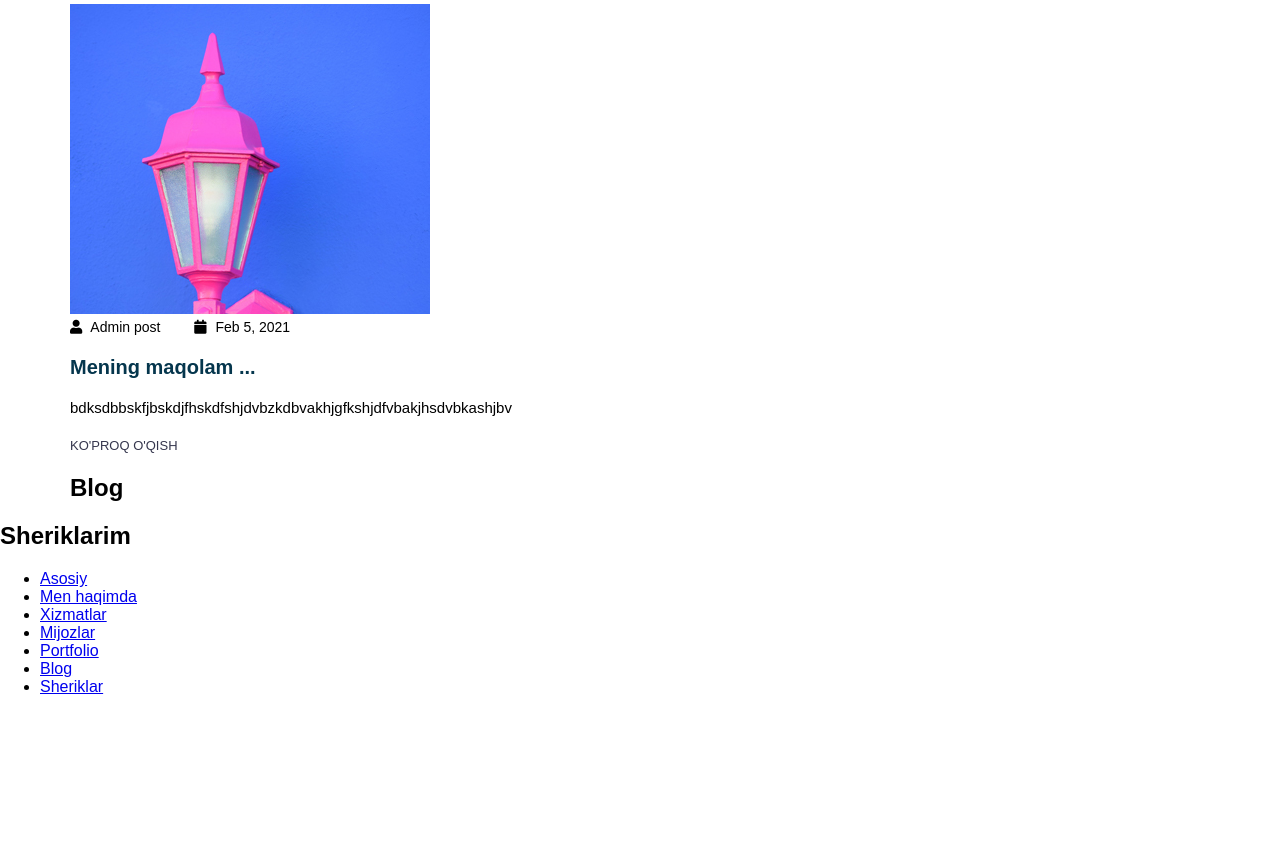
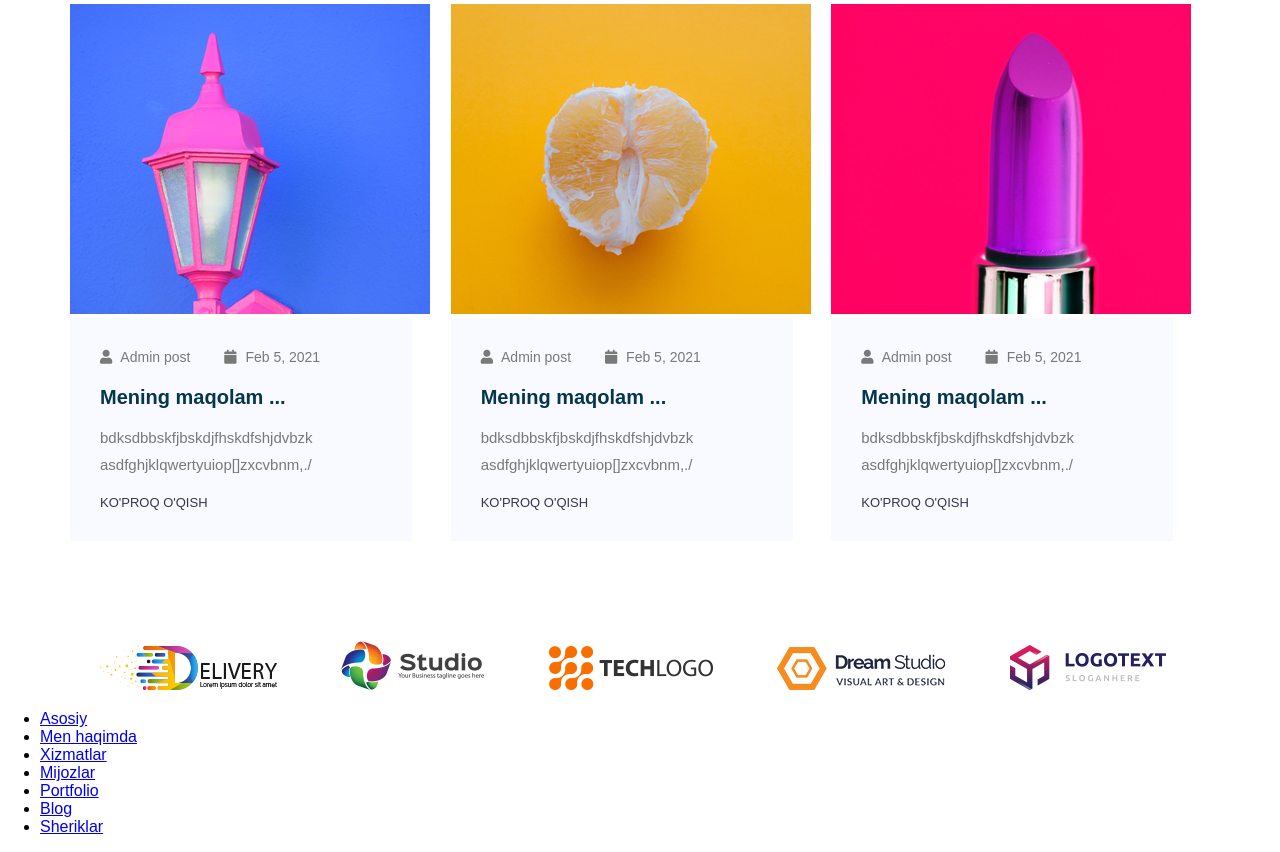
Before and after one commit to YusupboyevNurullo/portfolio, a plain HTML site: page index.html in a window 1280 px wide. Shown: the part 4612-5464 px from the top of the page. Before the commit the page ends 5324 px from the top, so only its background shows below. Drawn offline with Linux system fonts and the light colour scheme.

Commit message:
blog qismini ishladim
blog qismini yozdim va azgincha boshqa joylarga ham o'zgartirishlar kiritdim

```diff
--- a/css/main.css
+++ b/css/main.css
@@ -431,10 +431,6 @@ body {
     padding-top: 100px;
 }
 
-.bolg-item__image img {
-    width: 100%;
-}
-
 .blog-items {
     margin-top: 50px;
 }
@@ -446,10 +442,22 @@ body {
     box-sizing: border-box;
 }
 
-.blog-items__info {
+.blog-item:hover {
+    box-shadow: 0px 10px 20px rgb(5 54 77 / 10%);
+}
+
+.blog-item:hover .blog-item__info {
+    background-color: white;
+}
+
+.blog-item__info {
     background-color: #f8faff;
-    padding: 10px;
+    padding: 30px;
     color: #797979;
+}
+
+.bolg-item__image img {
+    width: 100%;
 }
 
 .blog-item__main__info span {
@@ -481,8 +489,21 @@ body {
     font-weight: 500;
     text-transform: uppercase;
     color: #35364d;
+    cursor: pointer;
 }
 
 .blog-item__learn-more:hover {
     color: #ed239f
 }
+
+
+/* partners section styles */
+
+.partners {
+    padding-top: 100px;
+}
+
+.partner {
+    display: inline-block;
+    padding: 0 30px;
+}
--- a/index.html
+++ b/index.html
@@ -333,7 +333,62 @@
                             Mening maqolam ...
                         </h5>
                         <p class="blog-item__description">
-                            bdksdbbskfjbskdjfhskdfshjdvbzkdbvakhjgfkshjdfvbakjhsdvbkashjbv
+                            bdksdbbskfjbskdjfhskdfshjdvbzk
+                            <br> asdfghjklqwertyuiop[]zxcvbnm,./
+                        </p>
+                        <a class="blog-item__learn-more">
+                            Ko'proq o'qish
+                        </a>
+                    </div>
+                </div>
+                <div class="blog-item">
+                    <div class="blog-item__image">
+                        <img src="./images/blog-2.jpg" alt="Blog 2 image">
+                    </div>
+                    <div class="blog-item__info">
+                        <div class="blog-item__main__info">
+                            <span class="blog-item__author">
+                                <i class="fa fa-user"></i>
+                                Admin post
+                            </span>
+                            <span class="blog-item__date">
+                                <i class="fa fa-calendar"></i>
+                                Feb 5, 2021
+                            </span>
+                        </div>
+                        <h5 class="blog-item__title">
+                            Mening maqolam ...
+                        </h5>
+                        <p class="blog-item__description">
+                            bdksdbbskfjbskdjfhskdfshjdvbzk
+                            <br> asdfghjklqwertyuiop[]zxcvbnm,./
+                        </p>
+                        <a class="blog-item__learn-more">
+                            Ko'proq o'qish
+                        </a>
+                    </div>
+                </div>
+                <div class="blog-item">
+                    <div class="blog-item__image">
+                        <img src="./images/blog-3.jpg" alt="Blog 3 image">
+                    </div>
+                    <div class="blog-item__info">
+                        <div class="blog-item__main__info">
+                            <span class="blog-item__author">
+                                <i class="fa fa-user"></i>
+                                Admin post
+                            </span>
+                            <span class="blog-item__date">
+                                <i class="fa fa-calendar"></i>
+                                Feb 5, 2021
+                            </span>
+                        </div>
+                        <h5 class="blog-item__title">
+                            Mening maqolam ...
+                        </h5>
+                        <p class="blog-item__description">
+                            bdksdbbskfjbskdjfhskdfshjdvbzk
+                            <br> asdfghjklqwertyuiop[]zxcvbnm,./
                         </p>
                         <a class="blog-item__learn-more">
                             Ko'proq o'qish
@@ -341,16 +396,38 @@
                     </div>
                 </div>
             </div>
-            <h1>Blog</h1>
         </section>
     </div>
+
 
     <!-- /Blog section -->
 
     <!-- Partners section -->
-    <section id="partners">
-        <h1>Sheriklarim</h1>
-    </section>
+    <div class="container">
+        <section id="partners" class="partners">
+            <div class="partner">
+                <img src="./images/partner-1.png" alt="partner 1">
+
+            </div>
+            <div class="partner">
+                <img src="./images/partner-2.png" alt="partner 1">
+
+            </div>
+            <div class="partner">
+                <img src="./images/partner-3.png" alt="partner 1">
+
+            </div>
+            <div class="partner">
+                <img src="./images/partner-4.png" alt="partner 1">
+
+            </div>
+            <div class="partner">
+                <img src="./images/partner-5.png" alt="partner 1">
+
+            </div>
+
+        </section>
+    </div>
     <!-- /Partners section -->
 
     <!-- Footer section -->
```
